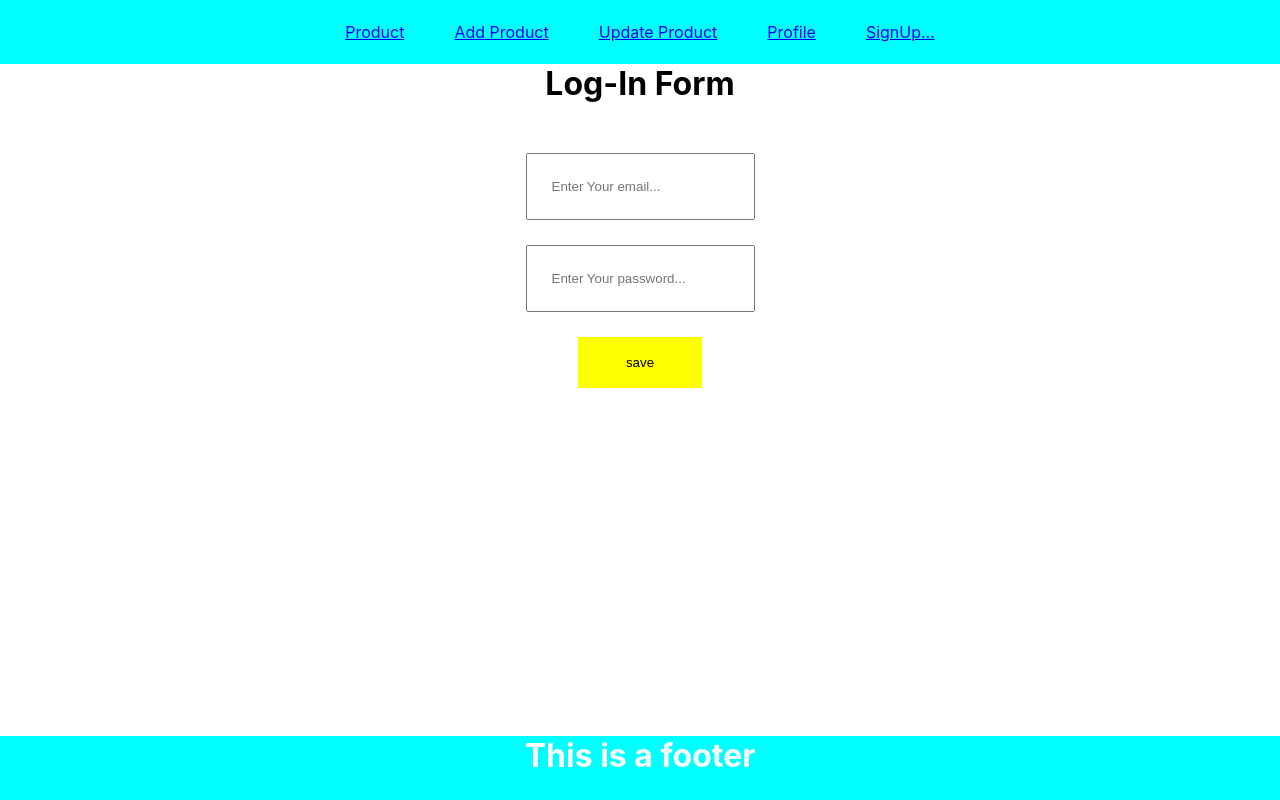
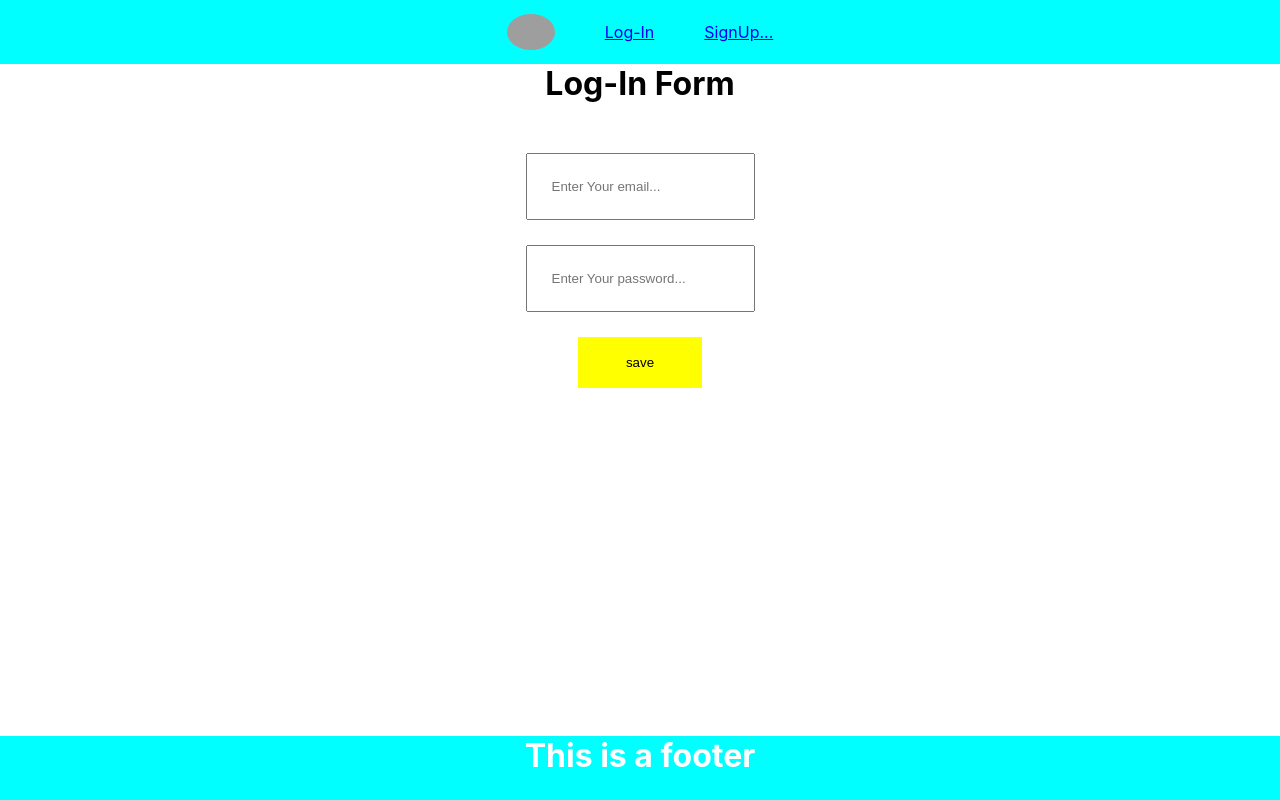
Before and after one commit to AnkitTomar2312/E-commerce, a React (Create React App) app: page /login in a window 1280 px wide. Built offline with nearby package versions, Linux system fonts and the light colour scheme; grey boxes are pictures that could not be loaded.

Commit message:
login page

```diff
--- a/src/components/LogIn.js
+++ b/src/components/LogIn.js
@@ -1,9 +1,32 @@
-import React, { useState } from "react";
+import React, { useEffect, useState } from "react";
+import { useNavigate } from "react-router-dom";
 const Login = () => {
+  const navigate = useNavigate();
   const [email, setEmail] = useState("");
   const [password, setPassword] = useState("");
-  const handleLogin = () => {
-    console.warn(email, password);
+  useEffect(() => {
+    const auth = localStorage.getItem("user");
+    if (auth) {
+      navigate("/");
+    }
+  }, []);
+
+  const handleLogin = async () => {
+    let result = await fetch("http://localhost:5000/login", {
+      method: "post",
+      body: JSON.stringify({ email, password }),
+      headers: {
+        "Content-Type": "application/json",
+      },
+    });
+    result = await result.json();
+    console.warn(result);
+    if (result.name) {
+      localStorage.setItem("user", JSON.stringify(result));
+      navigate("/");
+    } else {
+      alert("Please enter valid details");
+    }
   };
   return (
     <div>
--- a/src/components/Nav/nav.js
+++ b/src/components/Nav/nav.js
@@ -8,6 +8,8 @@ const Nav = () => {
     naviagate("/register");
   };
   return (
+    <>
+      {auth ? (
         <ul
           type="none"
           style={{
@@ -19,6 +21,11 @@ const Nav = () => {
             alignItems: "center",
           }}
         >
+          <img
+            style={{ width: "48px", borderRadius: "50%" }}
+            src="https://i.pinimg.com/originals/82/c6/5b/82c65b9bb0a75026fc4c82a438b4cc9b.jpg"
+            alt="logo"
+          />
           <li>
             <Link to="/">Product</Link>
           </li>
@@ -32,16 +39,37 @@ const Nav = () => {
           <li>
             <Link to="/profile">Profile</Link>
           </li>
+          <Link to="/register" onClick={() => logout()}>
+            Logout ({JSON.parse(auth).name})
+          </Link>
+        </ul>
+      ) : (
+        <ul
+          type="none"
+          style={{
+            display: "flex",
+            gap: "50px",
+            justifyContent: "Center",
+            backgroundColor: "cyan",
+            height: "8vh",
+            alignItems: "center",
+          }}
+        >
+          <img
+            style={{ width: "48px", borderRadius: "50%" }}
+            src="https://i.pinimg.com/originals/82/c6/5b/82c65b9bb0a75026fc4c82a438b4cc9b.jpg"
+            alt="logo"
+          />
           <li>
-        {auth ? (
-          <Link to="/register" onClick={() => logout()}>
-            Logout
-          </Link>
-        ) : (
+            <Link to="/login">Log-In</Link>
+          </li>
+
+          <li>
             <Link to="/register">SignUp...</Link>
-        )}
           </li>
         </ul>
+      )}
+    </>
   );
 };
 
```
Lines whose indentation alone changed are shown as unchanged.
